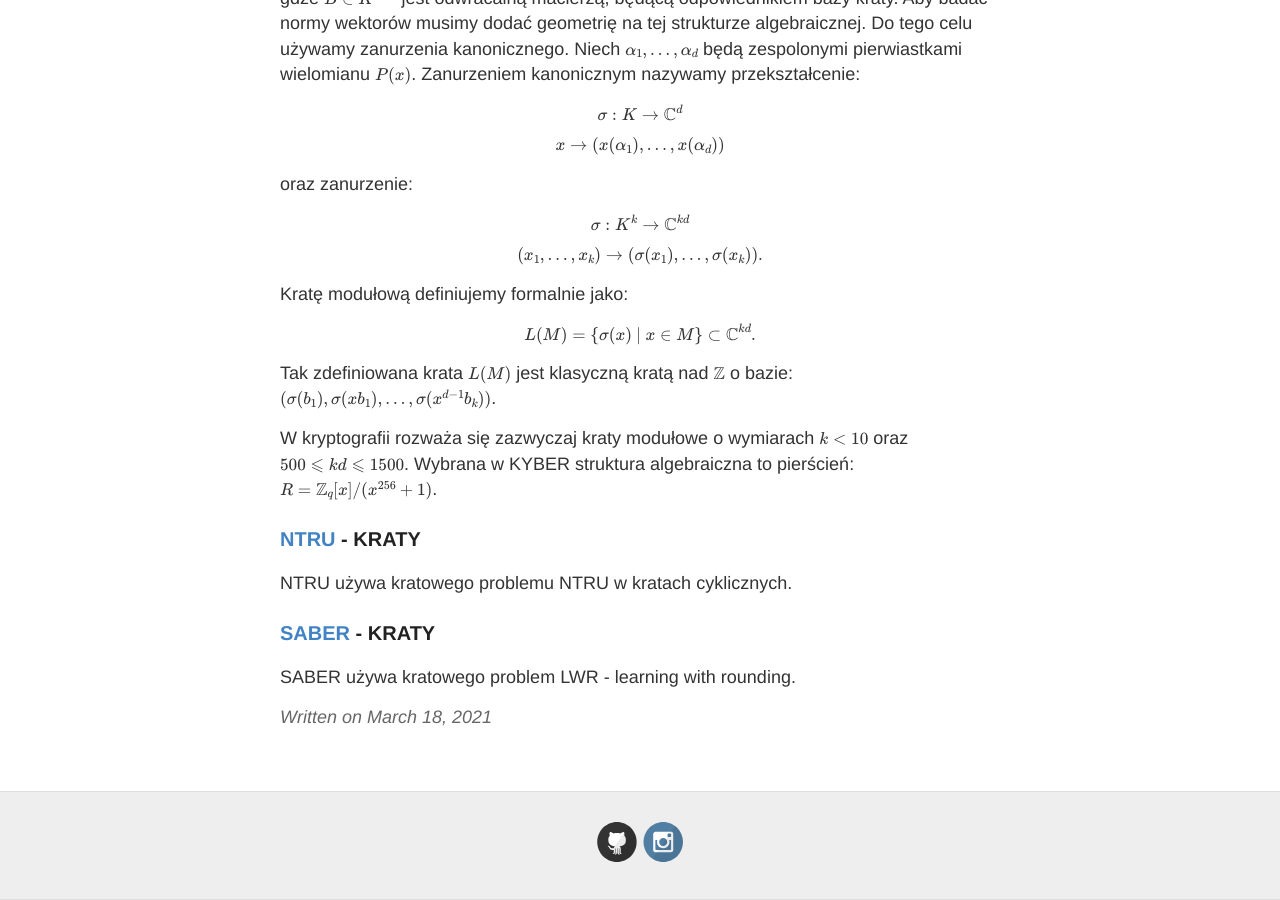
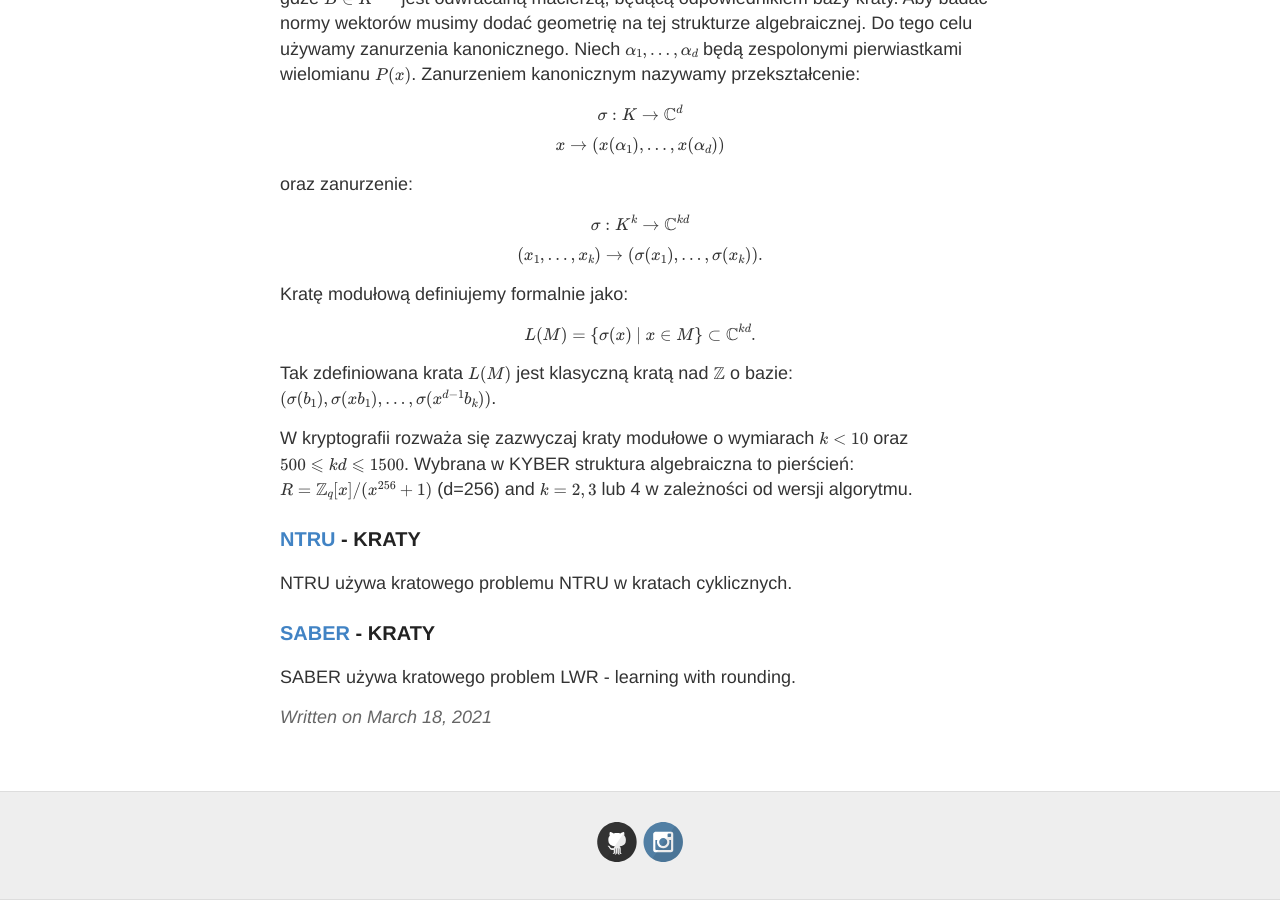
Before and after one commit to keIpie/keIpie.github.io, a Jekyll site: the page built from pq/_posts/2021-3-18-nist-round-3.md, in a window 1280 px wide and 900 px high, scrolled down 1214 px. Built offline with Jekyll 4.4.1, drawn with Linux system fonts in a browser that asks for light colours; formulas are drawn with MathJax 3.

Commit message:
kyber module lattices

```diff
--- a/pq/_posts/2021-3-18-nist-round-3.md
+++ b/pq/_posts/2021-3-18-nist-round-3.md
@@ -55,7 +55,7 @@
 Tak zdefiniowana krata $L(M)$ jest klasyczną kratą nad $\mathbb{Z}$ o bazie: $(\sigma(b_1), \sigma(xb_1), \ldots, \sigma(x^{d-1}b_k))$.
 
 W kryptografii rozważa się zazwyczaj kraty modułowe o wymiarach $k<10$ oraz $500\leqslant kd \leqslant 1500$.
-Wybrana w KYBER struktura algebraiczna to pierścień: $R=\mathbb{Z}_q[x]/(x^{256}+1)$.
+Wybrana w KYBER struktura algebraiczna to pierścień: $R=\mathbb{Z}_q[x]/(x^{256}+1)$ (d=256) and $k=2,3$ lub 4 w zależności od wersji algorytmu.
 
 ### [NTRU](https://ntru.org/) - KRATY
 
```
